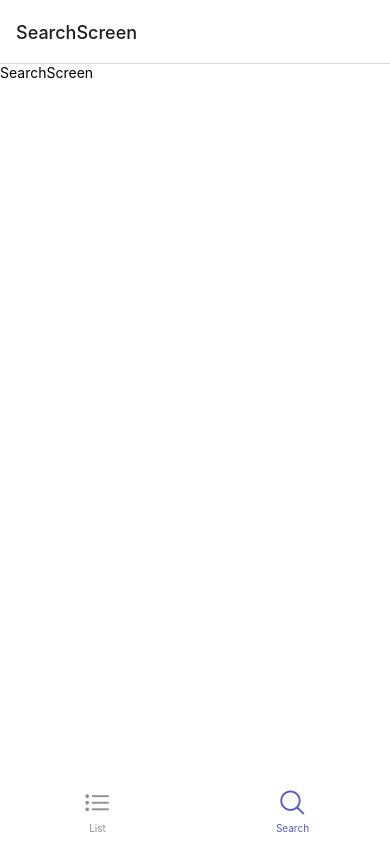
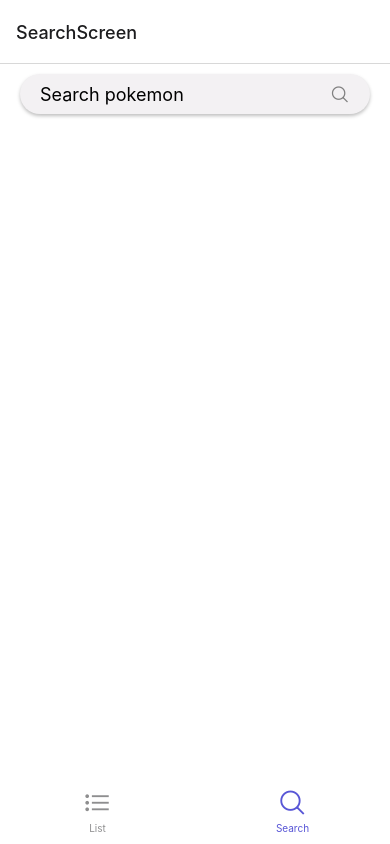
Before and after one commit to belenjn/pokedex-react-native, a React Native app: screen /SearchScreen in a window 390 px wide. Built offline with nearby package versions, Linux system fonts and the light colour scheme; no server answers.

Commit message:
SearchInput styled

```diff
--- /dev/null
+++ b/src/components/SearchInput.tsx
@@ -0,0 +1,50 @@
+/* eslint-disable react-native/no-inline-styles */
+/* eslint-disable react/self-closing-comp */
+import React from 'react';
+import {View, StyleSheet, Platform} from 'react-native';
+import {TextInput} from 'react-native-gesture-handler';
+import Icon from 'react-native-vector-icons/Ionicons';
+
+export const SearchInput = () => {
+  return (
+    <View style={styles.container}>
+      <View style={styles.textBackground}>
+        <TextInput
+          placeholder="Search pokemon"
+          style={{...styles.textInput, top: Platform.OS === 'android' ? 2 : 0}}
+          autoCapitalize="none"
+          autoCorrect={false}
+        />
+        <Icon name="search-outline" size={20} color="grey" />
+      </View>
+    </View>
+  );
+};
+
+const styles = StyleSheet.create({
+  container: {
+    // backgroundColor: 'grey',
+  },
+  textBackground: {
+    backgroundColor: '#f3f1f3',
+    borderRadius: 50,
+    height: 40,
+    paddingHorizontal: 20,
+    justifyContent: 'center',
+    alignItems: 'center',
+    flexDirection: 'row',
+    shadowColor: '#000',
+    shadowOffset: {
+      width: 0,
+      height: 2,
+    },
+    shadowOpacity: 0.25,
+    shadowRadius: 3.84,
+
+    elevation: 5,
+  },
+  textInput: {
+    flex: 1,
+    fontSize: 18,
+  },
+});
--- a/src/screens/SearchScreen.tsx
+++ b/src/screens/SearchScreen.tsx
@@ -1,10 +1,20 @@
+/* eslint-disable react/self-closing-comp */
+/* eslint-disable react-native/no-inline-styles */
 import React from 'react';
-import {Text, View} from 'react-native';
+import {View, Platform} from 'react-native';
+import {useSafeAreaInsets} from 'react-native-safe-area-context';
+import {SearchInput} from '../components/SearchInput';
 
 export const SearchScreen = () => {
+  const {top} = useSafeAreaInsets();
   return (
-    <View>
-      <Text>SearchScreen</Text>
+    <View
+      style={{
+        flex: 1,
+        marginTop: Platform.OS === 'ios' ? top : top + 10,
+        marginHorizontal: 20,
+      }}>
+      <SearchInput />
     </View>
   );
 };
```
